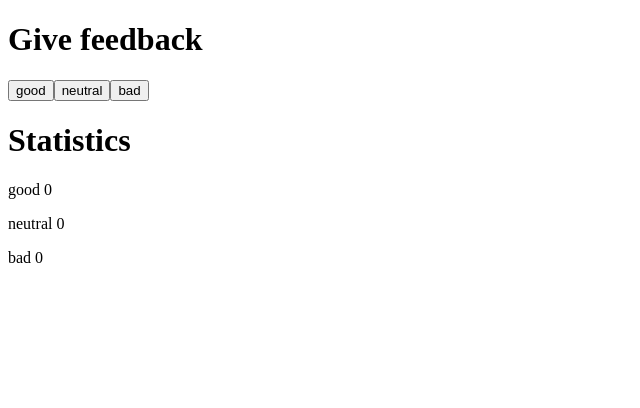
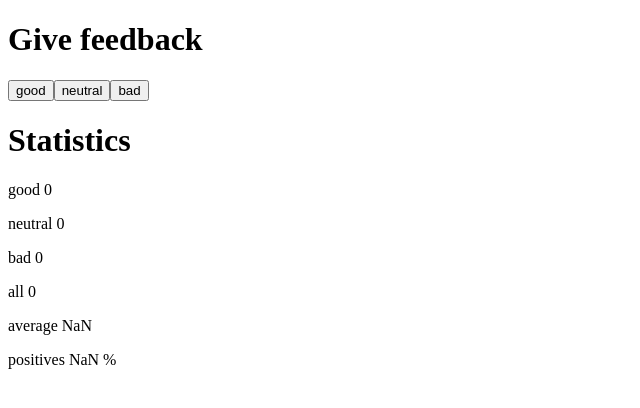
Before and after one commit to alpoaa/FullStack-open, a React (Vite) app in the folder Osa1/unicafe/: page / in a window 1280 px wide. Shown: the top 408 px of the page, without its empty margins (0-640 px from the left). Built offline with nearby package versions, Linux system fonts and the light colour scheme.

Commit message:
unicafe, step2

```diff
--- a/Osa1/unicafe/src/App.jsx
+++ b/Osa1/unicafe/src/App.jsx
@@ -16,21 +16,28 @@ const Button = ({handleClick, buttonText}) => {
 
 const StatisticsHeader = () => <div><h1>Statistics</h1></div>
 
-const StatisticsLine = ({statistic, count}) => {
+const StatisticsLine = ({statistic, count, marking }) => {
   return (
     <div>
-      <p>{statistic} {count}</p>
+      <p>{statistic} {count} {marking}</p>
     </div>
   )
 }
 
 const Statistics = ({good, neutral, bad}) => {
+  const countAll = good + neutral + bad
+  const countAverage = (good - bad) / countAll
+  const countPositives = good / countAll * 100
+
   return (
     <div>
       <StatisticsHeader />
       <StatisticsLine statistic={'good'} count={good} />
       <StatisticsLine statistic={'neutral'} count={neutral} />
       <StatisticsLine statistic={'bad'} count={bad} />
+      <StatisticsLine statistic={'all'} count={countAll} />
+      <StatisticsLine statistic={'average'} count={countAverage} />
+      <StatisticsLine statistic={'positives'} count={countPositives} marking={'%'}/>
     </div>
   )
 }
```
